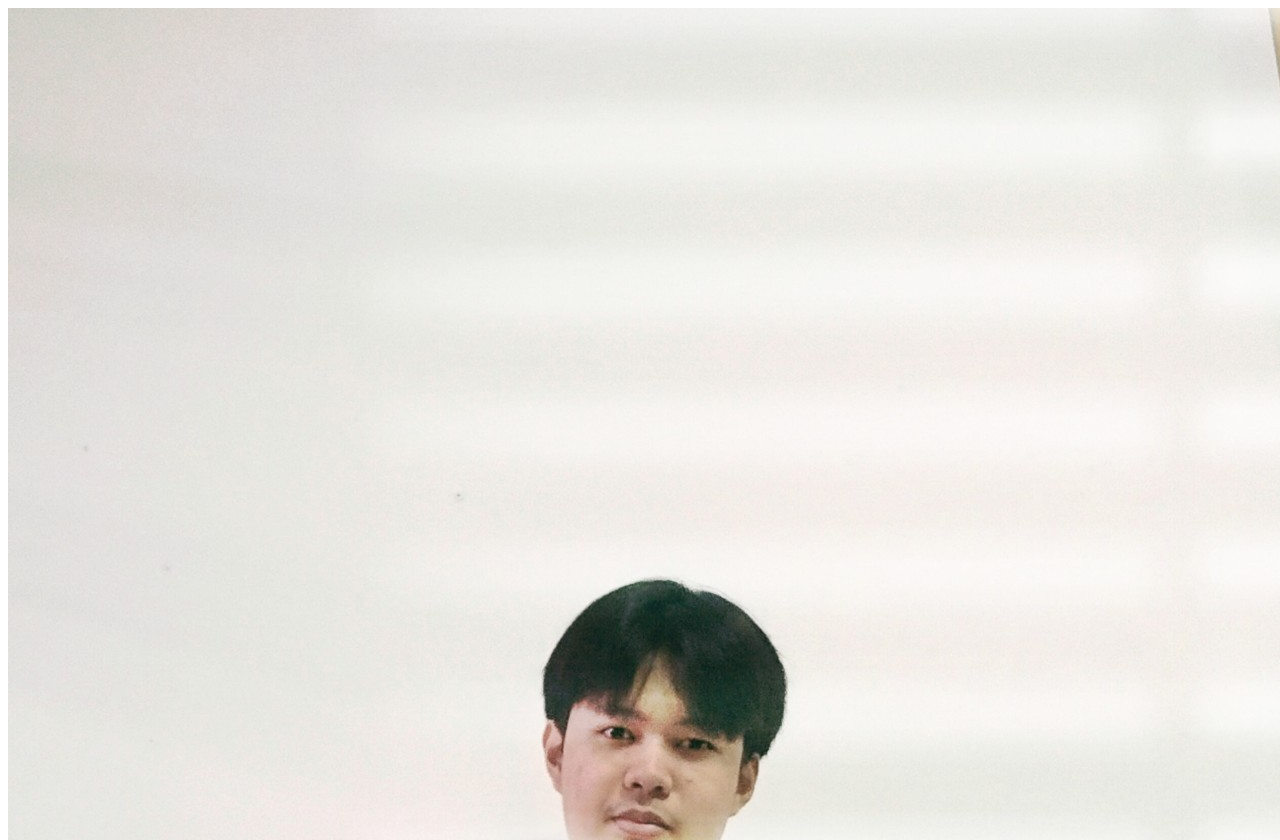
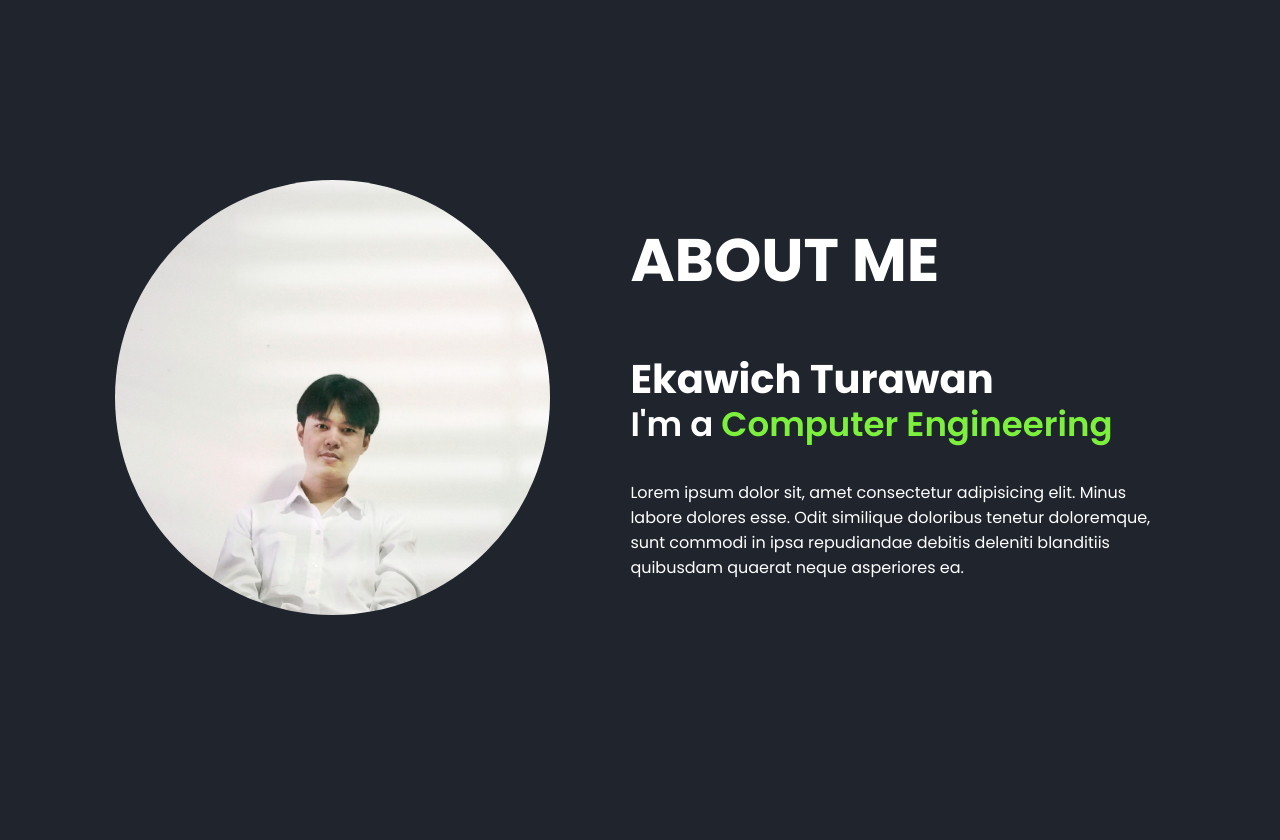
Before and after one commit to Akewich/AzureByAke, a plain HTML site: page index.html in a window 1280 px wide. Shown: the top 840 px of the page. After the commit the page ends 800 px from the top, so only its background shows below. Drawn offline with Linux system fonts and the light colour scheme.

Commit message:
Make webapp

```diff
--- a/index.html
+++ b/index.html
@@ -7,12 +7,26 @@
     <link rel="stylesheet" href="style.css" />
   </head>
   <body>
-    <section class="about">
-      <img src="mypic.jpg" alt="myPicture" />
-      <div class="aboutText">
-        <h1>About Me</h1>
-        <h5>Ekawich <span>Turawn</span></h5>
-        <p>Hi my name is Ekawich</p>
+    <section class="home">
+      <div class="home-img">
+        <img src="mypic.jpg" alt="" />
+      </div>
+      <div class="home-content">
+        <h1 class="top">ABOUT ME</h1>
+        <h3 class="nameAke">Ekawich Turawan</h3>
+        <h3 class="typing-text">I'm a <span>Computer Engineering</span></h3>
+        <p>
+          Lorem ipsum dolor sit, amet consectetur adipisicing elit. Minus labore
+          dolores esse. Odit similique doloribus tenetur doloremque, sunt
+          commodi in ipsa repudiandae debitis deleniti blanditiis quibusdam
+          quaerat neque asperiores ea.
+        </p>
+        <div class="social-icons">
+          <a href="#"><i class="fa-brands fa-linkedin"></i></a>
+          <a href="#"><i class="fa-brands fa-github"></i></a>
+          <a href="#"><i class="fa-brands fa-x-twitter"></i></a>
+          <a href="#"><i class="fa-brands fa-instagram"></i></a>
+        </div>
       </div>
     </section>
   </body>
--- a/style.css
+++ b/style.css
@@ -0,0 +1,90 @@
+@import url('https://fonts.googleapis.com/css2?family=Inter:wght@100..900&family=Poppins:ital,wght@0,100;0,200;0,300;0,400;0,500;0,600;0,700;0,800;0,900;1,100;1,200;1,300;1,400;1,500;1,600;1,700;1,800;1,900&display=swap');
+
+*{
+    margin: 0;
+    padding: 0;
+    box-sizing: border-box;
+    text-decoration: none;
+    border: none;
+    outline: none;
+    font-family: 'Poppins', sans-serif;
+}
+
+html{
+    font-size: 62.5%;
+}
+
+body{
+    width: 100%;
+    height: 100vh;
+    overflow-x: hidden;
+    background-color: #1f242d;
+    color: white;
+}
+
+section{
+    min-height: 100vh;
+    padding: 5rem 9% 5rem;
+}
+.top{
+    padding-bottom: 50px;
+    font-weight: bold;
+}
+
+
+.home{
+    display: flex;
+    justify-content: center;
+    align-items: center;
+    gap: 8rem;
+    background-color: 1f242d;
+}
+
+.home .home-content h1{
+    font-size: 6rem;
+    font-weight: 700;
+    line-height: 1.3;
+}
+
+span{
+    color: #7cf03d;
+}
+
+.home-content .nameAke{
+    font-size: 4rem;
+    font-weight: 700;
+    margin-bottom: -10px;
+}
+
+.home-content p{
+    font-size: 1.6rem;
+}
+
+.home-img{
+    border-radius: 50%;
+}
+
+.home-img img{
+    position: relative;
+    width: 34vw;
+    border-radius: 50%;
+    box-shadow: 0 0 25px solid #b74b4b;
+    cursor: pointer;
+    transition: 0.2s linear;
+}
+
+.home-img img:hover{
+    font-size: 1.8rem;
+    font-weight: 500;
+}
+
+.typing-text{
+    font-size: 34px;
+    font-weight: 600;
+    min-width: 280px;
+    margin-bottom: 30px;
+}
+
+.typing-text span{
+    position: relative;
+}
```
